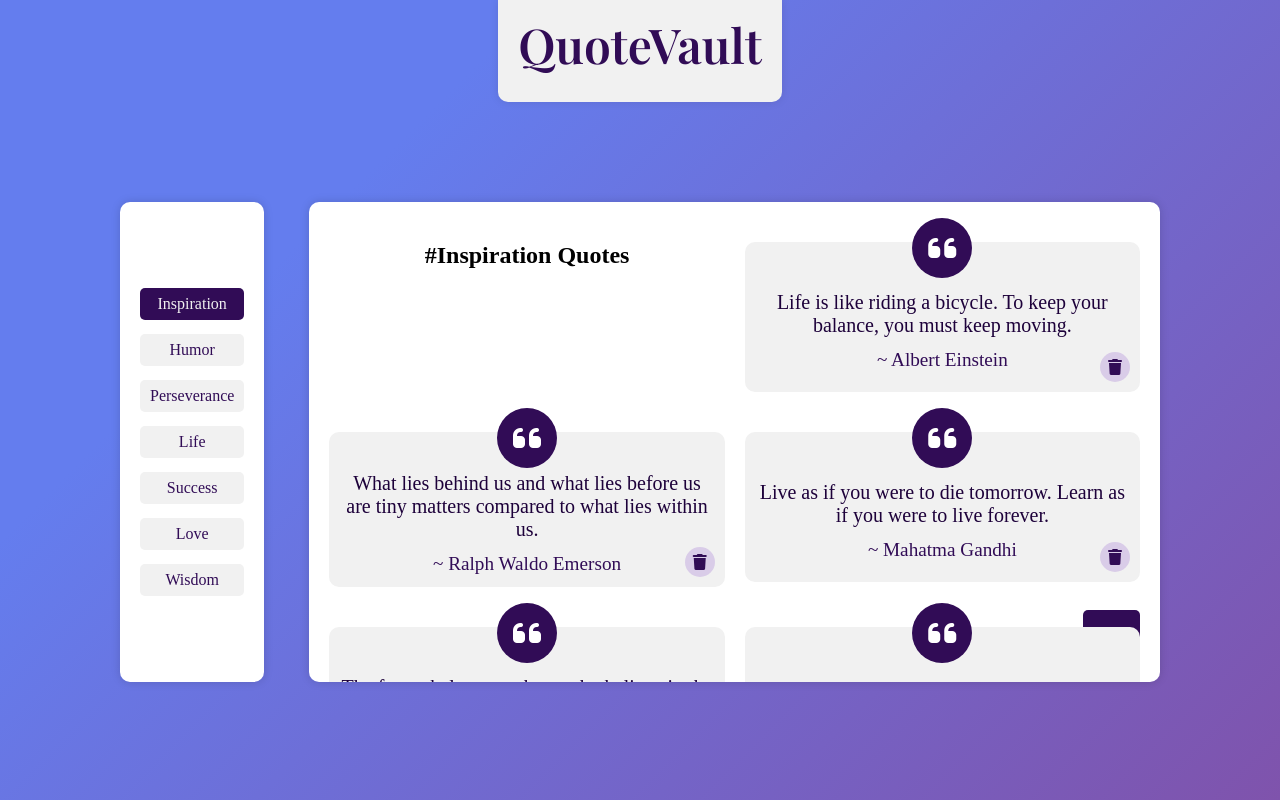
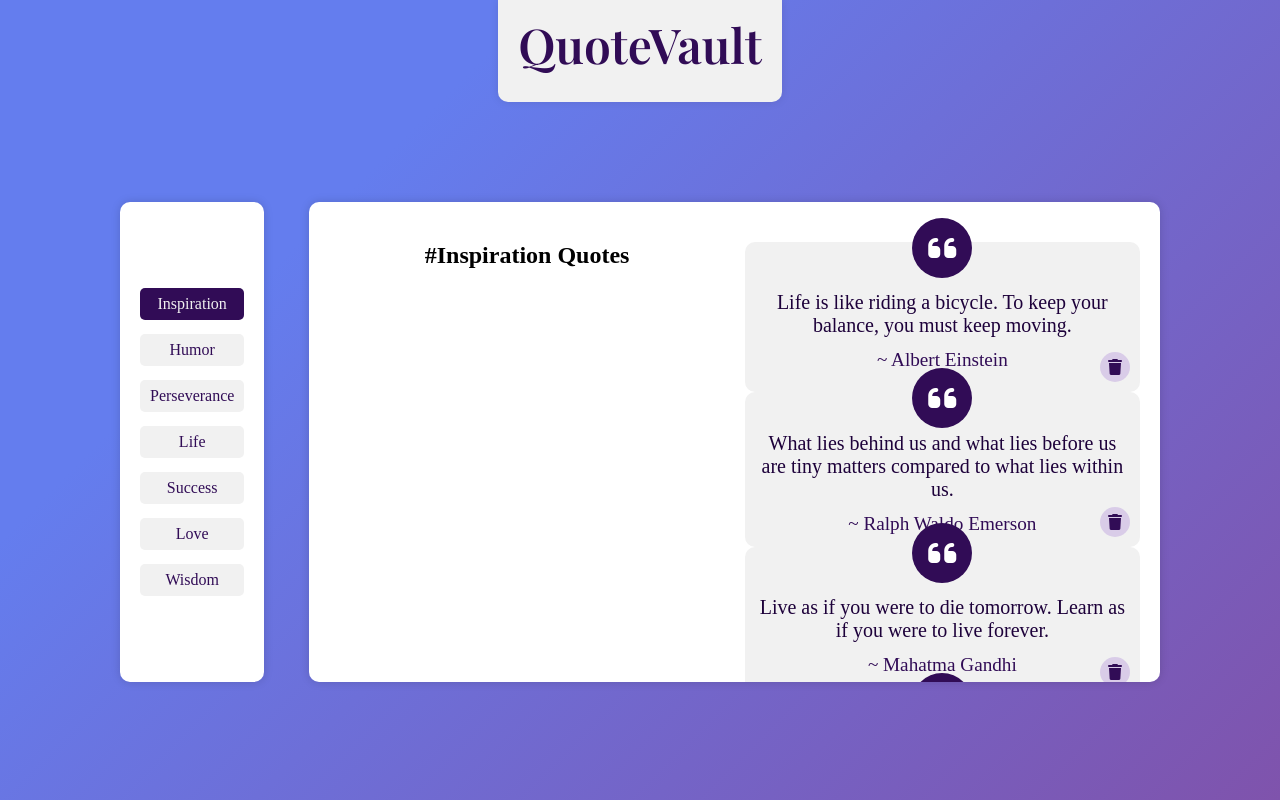
Before and after one commit to Anshika75/QuoteVault, an Angular app: page / in a window 1280 px wide. Both pictures are taken after a click on the element "Inspiration". Built offline with nearby package versions, Linux system fonts and the light colour scheme; a web font is replaced by a local one.

Commit message:
Update quote-box.component.html

```diff
--- a/src/app/quote-box/quote-box.component.html
+++ b/src/app/quote-box/quote-box.component.html
@@ -5,7 +5,9 @@
             <i class="fa-solid fa-plus"></i>
         </button>
     </div>
-    @for (quote of selectedTagQuote; track quote.id) {
-    <app-quote [quote]="quote" (delete)="onDeleteQuote($event)" />
-    }
+    <div class="grid-box">
+        @for (quote of selectedTagQuote; track quote.id) {
+            <app-quote [quote]="quote" (delete)="onDeleteQuote($event)" />
+            }
+    </div>
 </section>
```
